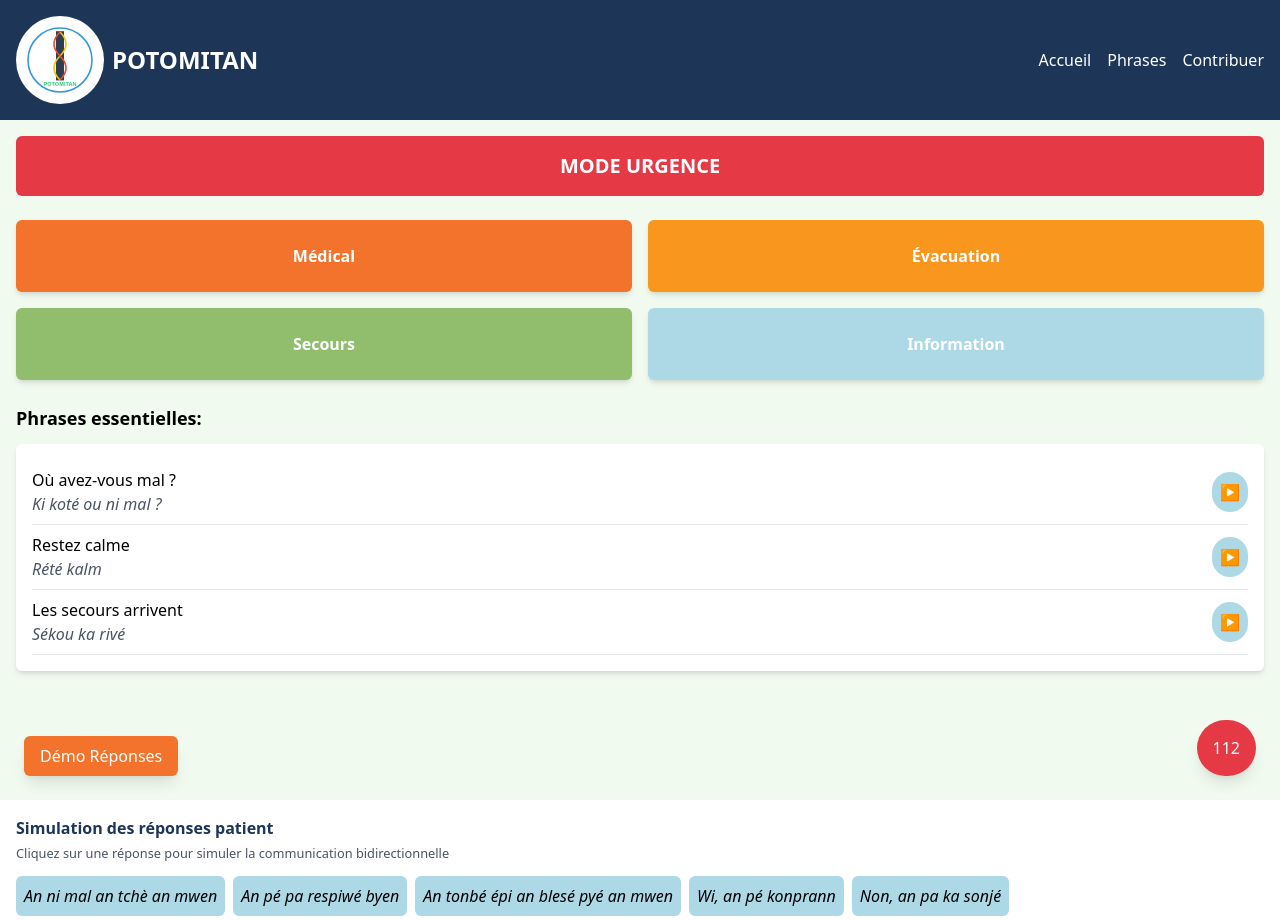
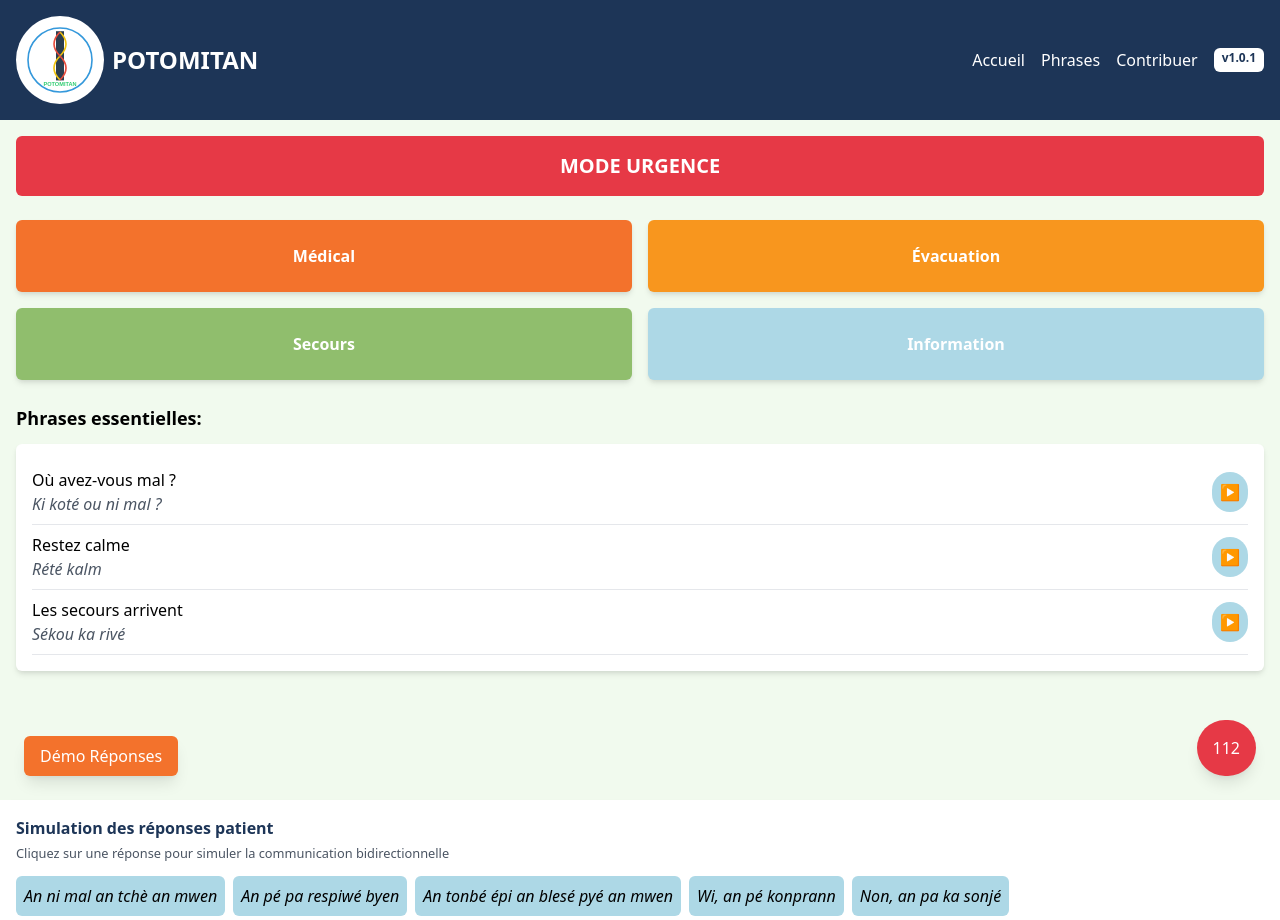
Before and after one commit to Brdcie/potomitan-prototype, a React (Create React App) app: page / in a window 1280 px wide. Built offline with nearby package versions, Linux system fonts and the light colour scheme.

Commit message:
Amélioration UI et correction ressource: ajout indicateur de version + renommage fichier audio ou_mal.mp3

```diff
--- a/src/components/NavBar.js
+++ b/src/components/NavBar.js
@@ -36,7 +36,8 @@ export default function NavBar() {
           <Link to="/" className="text-white hover:text-potomitan-beige">Accueil</Link>
           <Link to="/phrases" className="text-white hover:text-potomitan-beige">Phrases</Link>
           <Link to="/contribuer" className="text-white hover:text-potomitan-beige">Contribuer</Link>
-        </div>
+          <span className="bg-white text-potomitan-dark-blue text-xs font-semibold px-2 py-0.5 rounded-md ml-4">v1.0.1</span>
+          </div>
       </div>
     </nav>
   );
```
Also changed, not shown: 1 other file (tests, documents, lock files or other folders).
